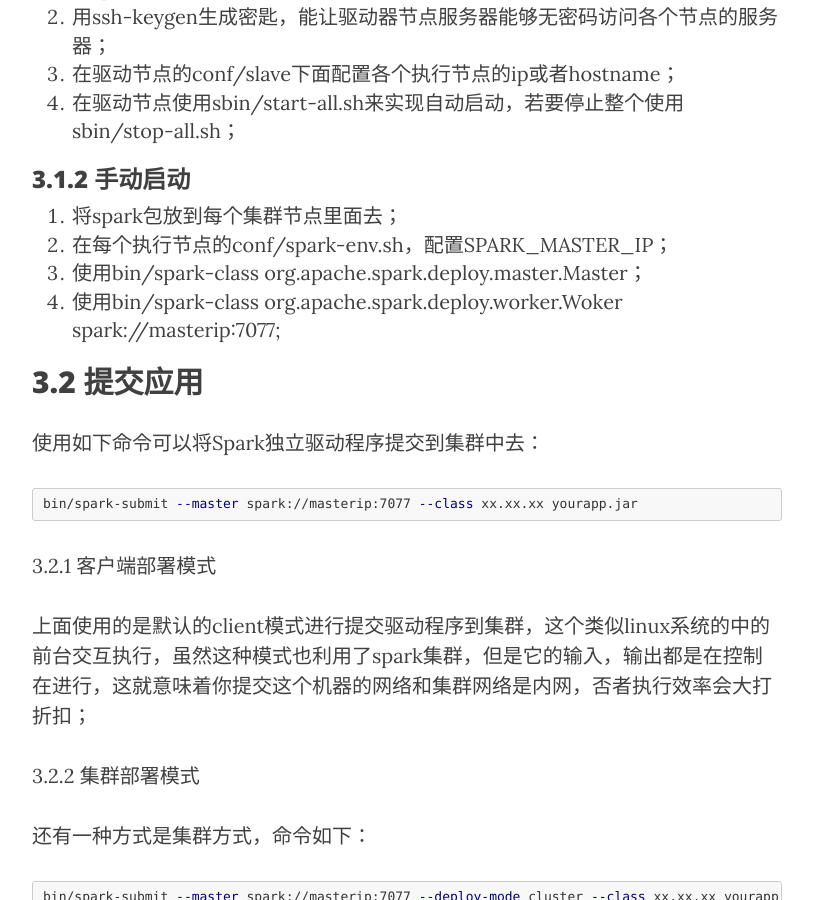
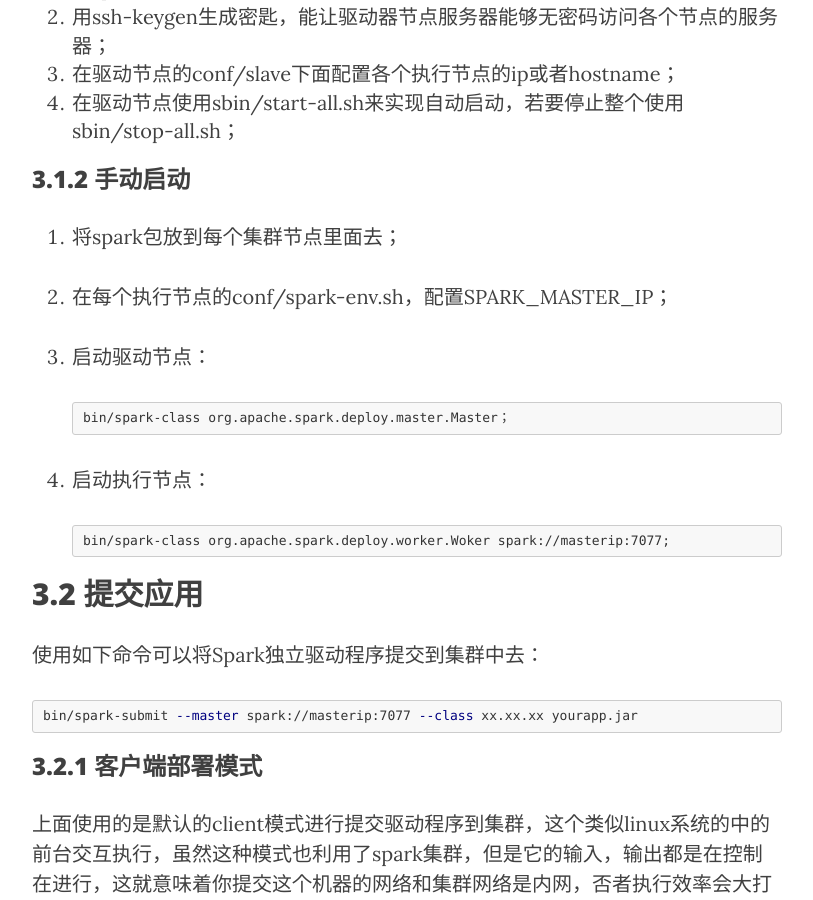
Before and after one commit to ryanwli/ryanwli.github.io, a Jekyll site: the page built from _posts/2017-04-17-spark-cluster.md, in a window 1280 px wide and 900 px high, scrolled down 3034 px. Shown: the whole window, without its empty margins (233-1046 px from the left). Built offline with Jekyll 4.4.1, drawn with Linux system fonts in a browser that asks for light colours; nearby versions of some CDN libraries.

Commit message:
complete spark cluster article

````diff
--- a/_posts/2017-04-17-spark-cluster.md
+++ b/_posts/2017-04-17-spark-cluster.md
@@ -67,9 +67,20 @@
 ### 3.1.2 手动启动
 
 1. 将spark包放到每个集群节点里面去；
+
 2. 在每个执行节点的conf/spark-env.sh，配置SPARK_MASTER_IP；
-3. 使用bin/spark-class org.apache.spark.deploy.master.Master；
-4. 使用bin/spark-class org.apache.spark.deploy.worker.Woker spark://masterip:7077;
+
+3. 启动驱动节点：
+
+   ```sh
+   bin/spark-class org.apache.spark.deploy.master.Master；
+   ```
+
+4. 启动执行节点：
+
+   ```shell
+   bin/spark-class org.apache.spark.deploy.worker.Woker spark://masterip:7077;
+   ```
 
 ## 3.2 提交应用
 
@@ -79,11 +90,11 @@
 bin/spark-submit --master spark://masterip:7077 --class xx.xx.xx yourapp.jar
 ```
 
-3.2.1 客户端部署模式
+### 3.2.1 客户端部署模式
 
 上面使用的是默认的client模式进行提交驱动程序到集群，这个类似linux系统的中的前台交互执行，虽然这种模式也利用了spark集群，但是它的输入，输出都是在控制在进行，这就意味着你提交这个机器的网络和集群网络是内网，否者执行效率会大打折扣；
 
-3.2.2 集群部署模式
+### 3.2.2 集群部署模式
 
 还有一种方式是集群方式，命令如下：
 
````
